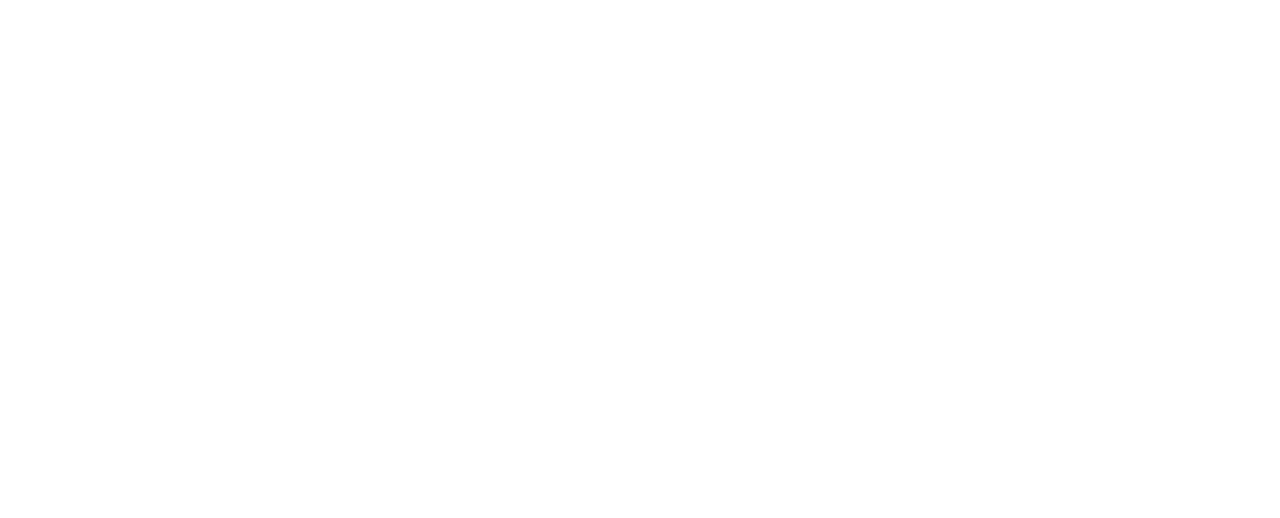
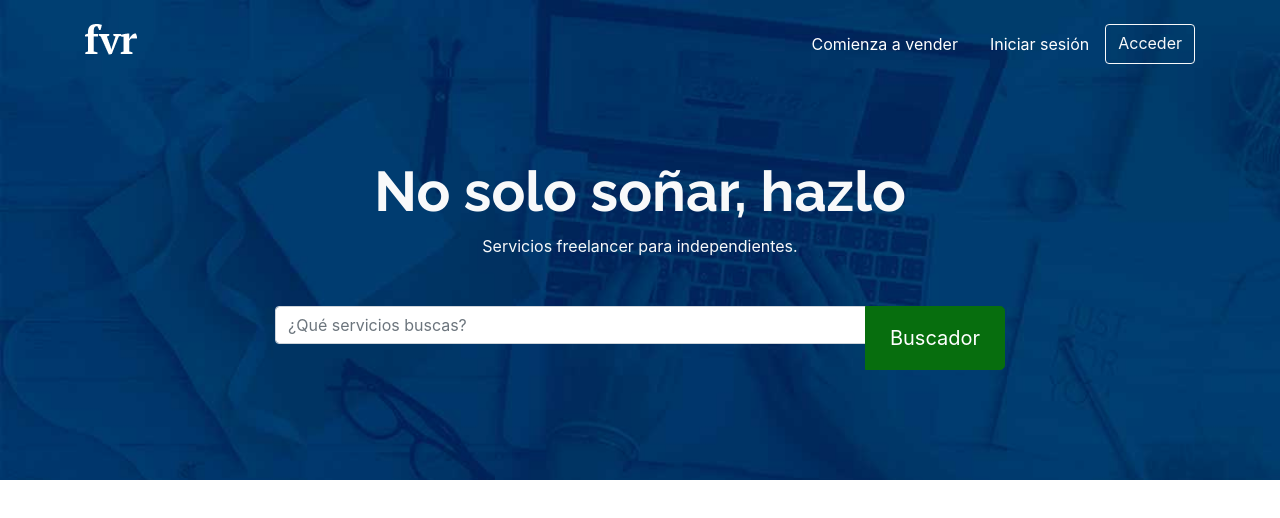
Before and after one commit to lrg1980/fvr-b4, a plain HTML site: page index.html in a window 1280 px wide. Drawn offline with nearby package versions, Linux system fonts and the light colour scheme.

Commit message:
completador header inicial

```diff
--- a/css/style.css
+++ b/css/style.css
@@ -4,3 +4,38 @@
     --gris2: #eaeaeb;
     --gris3: #777777;
 }
+
+h1, h2, h3 {
+    font-family: 'Raleway', sans-serif;
+    font-weight: 700;
+}
+
+.titulo {
+    font-weight: 700!important;
+}
+
+/* Header */
+.header {
+    background-image: url(../img/hero.jpg);
+    background-repeat: no-repeat;
+    background-size: cover;
+    min-height: 30rem;
+}
+
+.header .nav-link,
+.header .nav-link:hover {
+    color: white;
+}
+
+.header .btn-outline-light:hover {
+    color: black!important;
+}
+
+.buscador {
+    min-height: 25rem;
+}
+
+.btn-success {
+    background-color: #076e0e!important;
+    border-color: #076e0e!important;
+}
--- a/index.html
+++ b/index.html
@@ -14,6 +14,39 @@
   </head>
   <body>
 
+    <header class="header pt-4">
+      <div class="container">
+        <div class="row justify-content-between">
+          <div class="col-md-4">
+            <img class="img-fluid" src="img/logo.png" alt="Logo">
+          </div>
+          <div class="col-md-5">
+            <nav class="nav d-flex justify-content-end flex-column flex-md-row">
+              <a href="#" class="nav-link">Comienza a vender</a>
+              <a href="#" class="nav-link">Iniciar sesión</a>
+              <a href="#" class="btn btn-outline-light text-light">Acceder</a>
+            </nav>
+          </div>
+        </div>
+      </div>
+      <div class="container">
+        <div class="row justify-content-center buscador align-items-center">
+          <div class="col-md-8 text-light text-center">
+            <h1 class="display-4 titulo">No solo soñar, hazlo</h1>
+            <p>Servicios freelancer para independientes.</p>
+            <form action="#" class="busqueda mt-5">
+              <div class="input-group">
+                <input type="text" name="buscador" id="buscador" class="form-control" placeholder="¿Qué servicios buscas?" required>
+                <div class="input-group-append">
+                  <input type="submit" value="Buscador" class="btn btn-lg btn-success px-4 py-3" value="Buscar">
+                </div>
+              </div>
+            </form>
+          </div>
+        </div>
+      </div>
+    </header>
+
 
 
 
```
